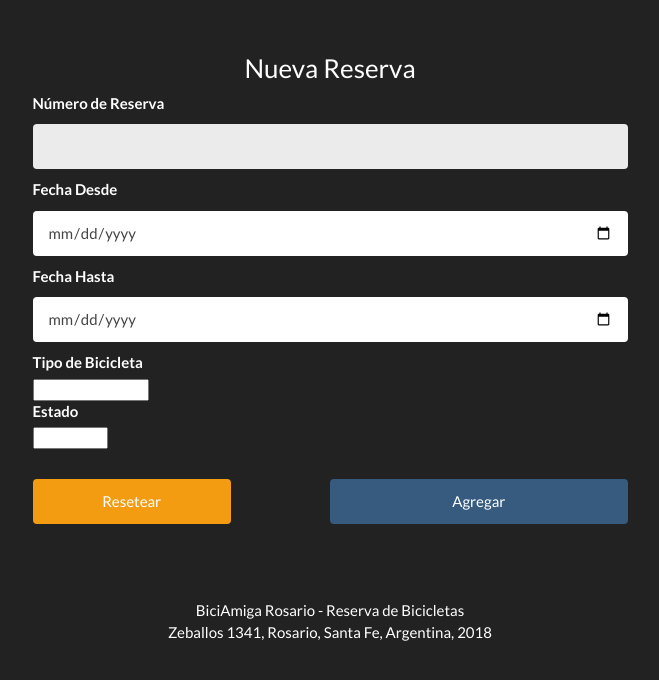
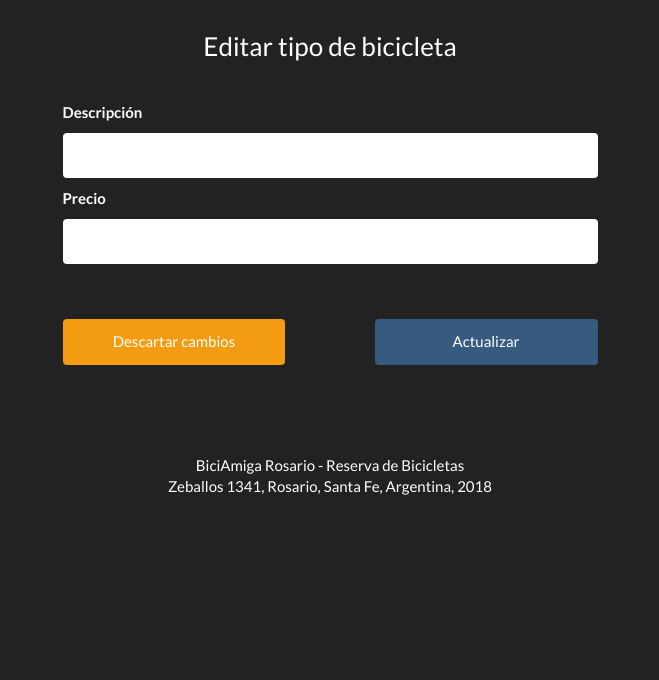
Before and after one commit to gueretamartin/tpEntornosBicis, a PHP site: page /modifyBikeType.php in a window 1280 px wide. Shown: the part 60-740 px from the top of the page, without its empty margins (310-969 px from the left). Run offline with PHP 8.4, Linux system fonts and the light colour scheme; a user stored in the database is signed in.

Commit message:
working form to fetch and fill changes - wip actual push

```diff
--- a/modifyBikeType.php
+++ b/modifyBikeType.php
@@ -10,125 +10,114 @@
 
 <?php
     session_start();
-              if (isset($_COOKIE['recordar'])){
-                $_SESSION['fullName']=$_COOKIE['recordar'];
+    if(isset($_SESSION['fullName'])){
+        $_fullName = (string)$_SESSION['fullName'];
+        $_type = (int)$_SESSION['type'];
+    } else {
+        $_errorValidacion = 1;
     }
-              if(isset($_SESSION['fullName']))
-                $_fullName = (string)$_SESSION['fullName'];
 ?>
 
 <?php
+    if ($_type == 1) {
+        if (isset($_POST['submit'])) {
 
+            $id = $_POST['id'];
+            $description = $_POST['description'];
+            $price = $_POST['price'];
+            $image1 = $_POST['image1'];
+            $image2 = $_POST['image2'];
+            $image3 = $_POST['image3'];
+            $image4 = $_POST['image4'];
+            $image5 = $_POST['image5'];
 
-      //Save the values of the post.
-
-        if (isset($_POST['submit'])) {
-          //$user = $_SESSION[$_fullName];
-        //  $numberBooking = $_POST['numberBooking'];
-          $dateFrom = $_POST['dateFrom'];
-          $dateTo = $_POST['dateTo'];
-          $typeBike = $_POST['typeBike'];
-          $state = 1;
-
-
-          //validate the fields
-          if (empty($state) || empty($dateFrom) || empty($dateTo) || empty($typeBike))
-            $_errorValidacion = 1;
-          else {
-            if(isset($_GET['numberBooking'])) {
+            if (empty($price)) {
+                $_errorValidacion = 3;
+            } else {
                 include ("connection.inc");
 
-                 $query = "UPDATE booking SET dateFrom='" . $dateFrom . "', dateTo='" . $dateTo . "', idTypeBike=" . $typeBike . ", status=" . $state. " where id=" . $_GET['numberBooking'];
+                $query = "UPDATE bikeType SET description='" . $description . "', price='" . $price . "', image1=" . $image1 . ", image2='".$image2."', image3='".$image3."', image4='".$image4."', image5='".$image5."', status=" . $state. " where id=" . $_GET['id'];
 
                 mysqli_query($link, $query) or die (mysqli_error($link));
                 $_errorValidacion = 0;
+
+                mysqli_close($link);
+                header("location:showBikeTypes.php");
             }
-              else {
+        } else {
+            if(isset($_GET['id'])) {
+                echo $_GET['id'];
                 include ("connection.inc");
-                $query = "INSERT INTO booking (idUser, dateFrom, dateTo, idTypeBike, status) VALUES ('$_dni', '$dateFrom', '$dateTo', '$typeBike',1);";
-                mysqli_query($link, $query) or die (mysqli_error($link));
-                $_errorValidacion = 0;
+
+                $query = "select * from bikeType where id = ".$_GET["id"];
+
+                $vResultado = mysqli_query($link, $query) or die (mysqli_error($link));;
+                $fila = mysqli_fetch_array($vResultado);
+                if(mysqli_num_rows($vResultado) == 0) {
+                    $_errorAutenticacion = 4;
+                } else {
+                    $id = $fila['id'];
+                    $description = $fila['description'];
+                    $price = $fila['price'];
+                    $image1 = $fila['image1'];
+                    $image2 = $fila['image2'];
+                    $image3 = $fila['image3'];
+                    $image4 = $fila['image4'];
+                    $image5 = $fila['image5'];
+
                 }
                 mysqli_close($link);
-              header("location:showBooking.php");
-
             }
         }
 
+    } else {
+        // must be admin to access
+        $_errorValidacion = 2;
+    }
 ?>
-
-        <?php
-  if (isset($_GET['numberBooking'])) {
-    include ("connection.inc");
-    $numberBooking = $_GET['numberBooking'];
-    if ($resultado = $link->query('select * from booking where id =' . $numberBooking )) {
-      $fila = $resultado->fetch_assoc();
-
-       $dateFrom = $fila['dateFrom'];
-       $dateTo = $fila['dateTo'];
-       $typeBike = $fila['idTypeBike'];
-       $state = $fila['status'];
-
-    $modifica=1;
-}}
-  ?>
-
         <div id="wrap">
             <?php include("navBar.php") ?>
             <br>
-<br>
             <div class="container-fluid ">
-   <div class= "col-lg-12 text-center"><h3> <?php if (isset($modifica)) {
-                                if ($modifica == 1)
-                                  echo 'Modificar Reserva';
-                                  }
-                                  else
-                                    echo 'Nueva Reserva';
-                               ?></h3></div>
+                <div class= "col-lg-12 text-center">
+                    <h3>Editar tipo de bicicleta</h3>
+                </div>
                 <div class = "col-lg-3"></div>
                 <div class = "col-lg-6">
-    <form name="submit" method="POST">
-
-            <label class="control-label">Número de Reserva</label>
-                    <input type="text" class="form-control" id="numberBooking" name="numberBooking" readonly="readonly" <?php if (isset($modifica)) { if ($modifica == 1) echo ' value="' . $numberBooking . '"';} ?>>
-
-                    <label  class="control-label">Fecha Desde</label>
-                    <input type="date" class="form-control" id="dateFrom" name="dateFrom" <?php if (isset($modifica)) {if ($modifica == 1) echo 'value="' . $dateFrom . '"';} ?>>
-
-                    <label  class="control-label">Fecha Hasta</label>
-                    <input type="date" class="form-control" id="dateTo" name="dateTo" <?php if (isset($modifica)) {if ($modifica == 1) echo 'value="' . $dateTo . '"';} ?>>
-
-                    <label  class="control-label">Tipo de Bicicleta</label>
-                    <div class="custom-select" >
-                        <select id="typeBike" class="selection" name="typeBike">
-                          <option  <?php if (isset($modifica)) {if ($typeBike == 0) echo 'selected="selected"' ;}?> value="0">Playera</option>
-                          <option  <?php if (isset($modifica)) {if ($typeBike == 1) echo 'selected="selected"' ;}?> value="1">Doble</option>
-                          <option <?php if (isset($modifica)) {if ($typeBike == 2) echo 'selected="selected"' ;}?>  value="2">MountainBike</option>
-                        </select>
-                      </div>
-
-                    <label  class="control-label">Estado</label>
-                      <div class="custom-select" >
-                        <select id="state" class="selection" name="state"  readonly="readonly">
-                          <option  <?php if (isset($modifica)) {if ($state == 1) echo 'selected="selected" ';}?> value="1"> Activa</option>
-                           <option  <?php if (isset($modifica)) {if ($state == 0) echo 'selected="selected"';}?> value="0"> Inactiva</option>
-                         </select>
-                      </div>
-
+                    <form action="modifyBikeType.php" method="POST">
+                        <div class="form-group row">
+                            <div id="mensajes">
                                 <?php
                                 if (isset($_errorValidacion))
                                 {
+                                    if ($_errorValidacion == 2)
+                                    echo '<h4 class="alert alert-danger text-center">No está autorizado para realizar esta acción.</h1>';
                                     if ($_errorValidacion == 1)
-                       echo '<h4 class="alert alert-danger text-center">Ingrese todos los campos</h1>';
-                       if ($_errorValidacion == 2)
-                       echo '<h4 class="alert alert-danger text-center">El Número de Reserva ingresado no es valido</h1>';
-                       if ($_errorValidacion == 0)
-                       echo '<h4 class="alert alert-success text-center">La reserva se ah almacenado correctamente</h4>';
+                                    '<script type="text/javascript"> window.location = "/startSession.php" </script>';
+                                    if ($_errorValidacion == 3)
+                                    echo '<h4 class="alert alert-success text-center">El precio no puede estar vacío.</h4>';
+                                    if ($_errorValidacion == 4)
+                                    echo '<h4 class="alert alert-success text-center">No se ha encontrado ese tipo de bicicleta.</h4>';
                                 }
                                 ?>
- <button type="reset" class="btn btn-warning col-lg-4 col-xs-5">Resetear</button>
+                            </div>
+                            <label class="control-label">Descripción</label>
+                            <input type="text" class="form-control" id="description" name="description" required value="<?php if(isset($_GET['id'])) {echo (string)$description ;} else {echo '';}?>" >
+                            <label class="control-label">Precio</label>
+                            <input type="number" max="999999999999" min="1" class="form-control" id="price" name="price" value="<?php if(isset($_GET['id'])) {echo (string)$price ;} else {echo '';}?>"  required>
+                        </div>
+                        <div class="form-group row" style="margin-top: 0;">
+                            <button type="reset" class="btn btn-warning col-lg-5 col-md-5 col-xs-12 pull" onclick="goBack();">Descartar cambios</button>
+                            <button type="submit" name="submit" id="submit" class="btn btn-primary col-lg-5 col-md-5 col-xs-12 pull-right">Actualizar</button>
+                        </div>
+                        <div class="clearfix"></div>
+                    </form>
+                </div>
+                <div class="col-lg-3"></div>
+            </div>
+        </div>
 
-                          <button type="submit" name="submit" class="btn btn-primary col-lg-6 col-xs-6 pull-right">Agregar</button>
+
 
 
     </form> <!-- End Form -->
@@ -145,7 +134,11 @@
 <script src="bootstrap.min.js"></script>
 <script src="bootswatch.js"></script>
 
-
+<script type="text/javascript">
+    function goBack() {
+        window.location = "./showBikeTypes.php"
+    }
+</script>
 <!-- <script>
 
 function validaCampos(){
```
Lines whose indentation alone changed are shown as unchanged.
